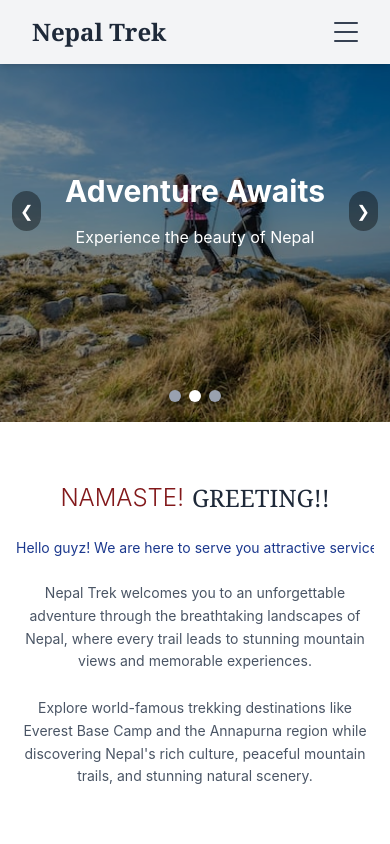
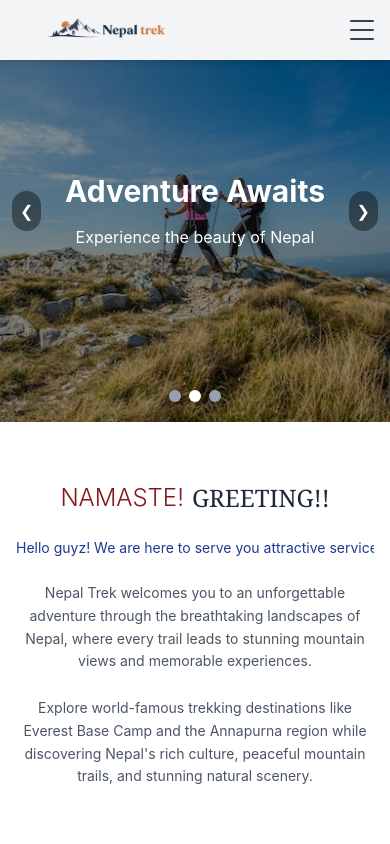
Before and after one commit to webHard1/webHard1, a React (Vite) app: page / in a window 390 px wide. Shown: the top 844 px of the page. Built offline with nearby package versions, Linux system fonts and the light colour scheme.

Commit message:
Logo push

```diff
--- a/src/Components/Home/NavBar.jsx
+++ b/src/Components/Home/NavBar.jsx
@@ -7,37 +7,42 @@ const NavBar = () => {
   const [mobileAboutOpen, setMobileAboutOpen] = useState(false)
 
   return (
-    <nav className="fixed top-0 left-0 bg-gray-100 w-full shadow-md px-8 py-4 z-50">
-      <div className="flex items-center justify-between">
+    <nav className="fixed top-0 left-0 w-full bg-gray-100 shadow-md h-[60px] px-4 sm:px-6 md:px-8 z-50">
+
+      <div className="flex items-center justify-between h-full">
 
         {/* Logo */}
-        <div className="flex items-center gap-3">
-          <Link to='/'>
-            <h1 className="text-2xl font-bold text-gray-800 font-serif">
-              Nepal Trek
-            </h1>
-          </Link>
-        </div>
+        <Link
+          to="/"
+          className="flex items-center hover:opacity-80 transition duration-200"
+        >
+          <img
+            src="/logo1.png"
+            alt="Nepal Trek"
+            className="w-[180px] sm:w-[220px] md:w-[260px] h-auto object-contain"
+          />
+        </Link>
 
         {/* Desktop Menu */}
-        <ul className="hidden md:flex gap-10 font-semibold text-gray-700">
+        <ul className="hidden md:flex items-center gap-10 font-semibold text-gray-700">
 
-          <Link to='/'>
-            <li className="hover:text-red-900 cursor-pointer font-transition duration-300">
+          <Link to="/">
+            <li className="hover:text-red-900 cursor-pointer transition duration-300">
               HOME
             </li>
           </Link>
 
-          {/* ABOUT Dropdown */}
+          {/* ABOUT */}
           <li
-            className="relative cursor-pointer transition duration-300"
+            className="relative cursor-pointer"
             onMouseEnter={() => setAboutOpen(true)}
             onMouseLeave={() => setAboutOpen(false)}
           >
-            <span className="hover:text-red-900 flex items-center gap-1">
+            <span className="flex items-center gap-1 hover:text-red-900 transition duration-300">
               ABOUT
+
               <svg
-                className="w-4 h-4 mt-0.5"
+                className="w-4 h-4"
                 fill="none"
                 stroke="currentColor"
                 viewBox="0 0 24 24"
@@ -52,22 +57,22 @@ const NavBar = () => {
             </span>
 
             {aboutOpen && (
-              <ul className="absolute top-full left-0 bg-white shadow-md border border-gray-200 w-48 z-50">
+              <ul className="absolute top-full left-0 mt-3 w-52 bg-white shadow-lg rounded-md overflow-hidden border border-gray-200 z-50">
 
-                <Link to='/nepalTrek'>
-                  <li className="px-4 py-2 hover:bg-gray-100 hover:text-red-900 cursor-pointer text-sm font-semibold text-gray-700 transition duration-200">
+                <Link to="/nepalTrek">
+                  <li className="px-4 py-3 text-sm hover:bg-gray-100 hover:text-red-900 transition duration-200">
                     NEPAL TREK
                   </li>
                 </Link>
 
-                <Link to='/nepalTrekTeam'>
-                  <li className="px-4 py-2 hover:bg-gray-100 hover:text-red-900 cursor-pointer text-sm font-semibold text-gray-700 transition duration-200">
+                <Link to="/nepalTrekTeam">
+                  <li className="px-4 py-3 text-sm hover:bg-gray-100 hover:text-red-900 transition duration-200">
                     NEPAL TREK TEAM
                   </li>
                 </Link>
 
-                <Link to='/services'>
-                  <li className="px-4 py-2 hover:bg-gray-100 hover:text-red-900 cursor-pointer text-sm font-semibold text-gray-700 transition duration-200">
+                <Link to="/services">
+                  <li className="px-4 py-3 text-sm hover:bg-gray-100 hover:text-red-900 transition duration-200">
                     SERVICES
                   </li>
                 </Link>
@@ -76,19 +81,19 @@ const NavBar = () => {
             )}
           </li>
 
-          <Link to='/trekkingInNepal'>
+          <Link to="/trekkingInNepal">
             <li className="hover:text-red-900 cursor-pointer transition duration-300">
               TREKKING IN NEPAL
             </li>
           </Link>
 
-          <Link to='/photoGallery'>
+          <Link to="/photoGallery">
             <li className="hover:text-red-900 cursor-pointer transition duration-300">
               PHOTO GALLERY
             </li>
           </Link>
 
-          <Link to='/contact'>
+          <Link to="/contact">
             <li className="hover:text-red-900 cursor-pointer transition duration-300">
               CONTACT
             </li>
@@ -96,39 +101,59 @@ const NavBar = () => {
 
         </ul>
 
+        {/* Mobile Menu Button */}
+        <button
+          className="md:hidden flex flex-col justify-between w-6 h-5"
+          onClick={() => setIsOpen(!isOpen)}
+        >
 
-        <button
-          className="md:hidden flex flex-col justify-between w-6 h-5 focus:outline-none"
-          onClick={() => setIsOpen(!isOpen)}
-          aria-label="Toggle menu"
-        >
-          <span className={`block w-full h-0.5 bg-gray-700 rounded transition-all duration-300 ${isOpen ? 'rotate-45 translate-y-2.5' : ''}`} />
-          <span className={`block w-full h-0.5 bg-gray-700 rounded transition-all duration-300 ${isOpen ? 'opacity-0' : ''}`} />
-          <span className={`block w-full h-0.5 bg-gray-700 rounded transition-all duration-300 ${isOpen ? '-rotate-45 -translate-y-2' : ''}`} />
+          <span
+            className={`block h-0.5 w-full bg-gray-700 rounded transition duration-300 ${
+              isOpen ? 'rotate-45 translate-y-2' : ''
+            }`}
+          />
+
+          <span
+            className={`block h-0.5 w-full bg-gray-700 rounded transition duration-300 ${
+              isOpen ? 'opacity-0' : ''
+            }`}
+          />
+
+          <span
+            className={`block h-0.5 w-full bg-gray-700 rounded transition duration-300 ${
+              isOpen ? '-rotate-45 -translate-y-2' : ''
+            }`}
+          />
+
         </button>
-
       </div>
 
+      {/* Mobile Menu */}
+      <ul
+        className={`md:hidden absolute left-0 top-[80px] w-full bg-gray-100 shadow-md overflow-hidden transition-all duration-300 ${
+          isOpen ? 'max-h-[500px]' : 'max-h-0'
+        }`}
+      >
 
-      <ul className={`md:hidden flex flex-col gap-0 text-lg font-semibold text-gray-700 overflow-hidden transition-all duration-300 ${isOpen ? 'max-h-96 mt-4' : 'max-h-0'}`}>
-
-        <Link to='/'>
-          <li className="hover:text-red-900 cursor-pointer transition duration-300 py-3 border-b border-gray-200">
+        <Link to="/">
+          <li className="px-6 py-4 border-b border-gray-200 hover:text-red-900">
             HOME
           </li>
         </Link>
 
-
-        <li className="cursor-pointer transition duration-300 py-3 border-b border-gray-200">
+        {/* Mobile About */}
+        <li className="border-b border-gray-200">
 
           <div
-            className="flex items-center justify-between hover:text-red-900"
+            className="flex items-center justify-between px-6 py-4 hover:text-red-900 cursor-pointer"
             onClick={() => setMobileAboutOpen(!mobileAboutOpen)}
           >
             <span>ABOUT</span>
 
             <svg
-              className={`w-4 h-4 transition-transform duration-300 ${mobileAboutOpen ? 'rotate-180' : ''}`}
+              className={`w-4 h-4 transition-transform duration-300 ${
+                mobileAboutOpen ? 'rotate-180' : ''
+              }`}
               fill="none"
               stroke="currentColor"
               viewBox="0 0 24 24"
@@ -142,22 +167,26 @@ const NavBar = () => {
             </svg>
           </div>
 
-          <ul className={`overflow-hidden transition-all duration-300 ${mobileAboutOpen ? 'max-h-40 mt-2' : 'max-h-0'}`}>
+          <ul
+            className={`overflow-hidden transition-all duration-300 ${
+              mobileAboutOpen ? 'max-h-40' : 'max-h-0'
+            }`}
+          >
 
-            <Link to='/nepalTrek'>
-              <li className="py-2 pl-4 text-sm hover:text-red-900 border-t border-gray-100">
+            <Link to="/nepalTrek">
+              <li className="px-10 py-3 text-sm border-t border-gray-100 hover:text-red-900">
                 NEPAL TREK
               </li>
             </Link>
 
-            <Link to='/nepalTrekTeam'>
-              <li className="py-2 pl-4 text-sm hover:text-red-900 border-t border-gray-100">
+            <Link to="/nepalTrekTeam">
+              <li className="px-10 py-3 text-sm border-t border-gray-100 hover:text-red-900">
                 NEPAL TREK TEAM
               </li>
             </Link>
 
-            <Link to='/services'>
-              <li className="py-2 pl-4 text-sm hover:text-red-900 border-t border-gray-100">
+            <Link to="/services">
+              <li className="px-10 py-3 text-sm border-t border-gray-100 hover:text-red-900">
                 SERVICES
               </li>
             </Link>
@@ -165,20 +194,20 @@ const NavBar = () => {
           </ul>
         </li>
 
-        <Link to='/trekkingInNepal'>
-          <li className="hover:text-red-900 cursor-pointer transition duration-300 py-3 border-b border-gray-200">
+        <Link to="/trekkingInNepal">
+          <li className="px-6 py-4 border-b border-gray-200 hover:text-red-900">
             TREKKING IN NEPAL
           </li>
         </Link>
 
-        <Link to='/photoGallery'>
-          <li className="hover:text-red-900 cursor-pointer transition duration-300 py-3 border-b border-gray-200">
+        <Link to="/photoGallery">
+          <li className="px-6 py-4 border-b border-gray-200 hover:text-red-900">
             PHOTO GALLERY
           </li>
         </Link>
 
-        <Link to='/contact'>
-          <li className="hover:text-red-900 cursor-pointer transition duration-300 py-3">
+        <Link to="/contact">
+          <li className="px-6 py-4 hover:text-red-900">
             CONTACT
           </li>
         </Link>
```
Also changed, not shown: public/logo.png (added), public/logo1.png (added).
